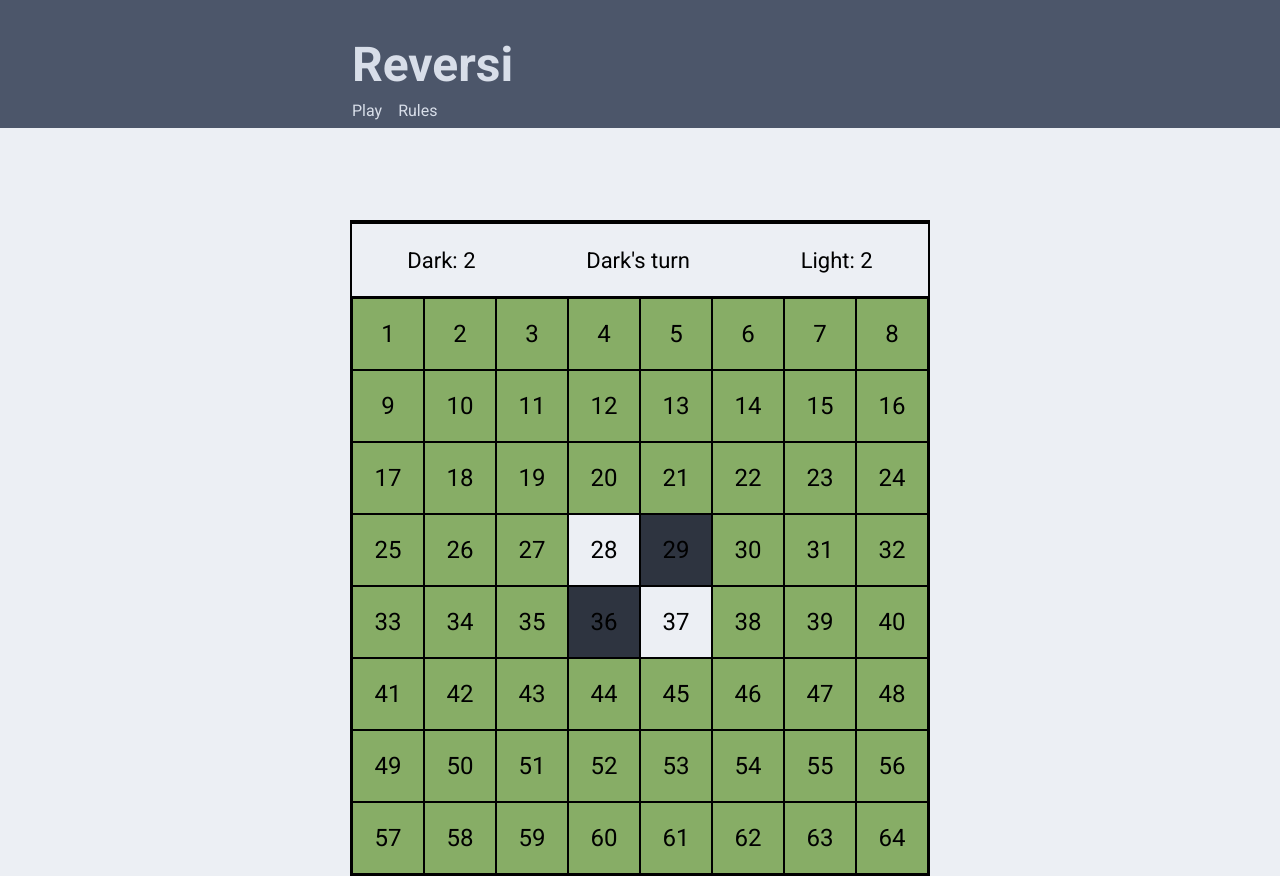
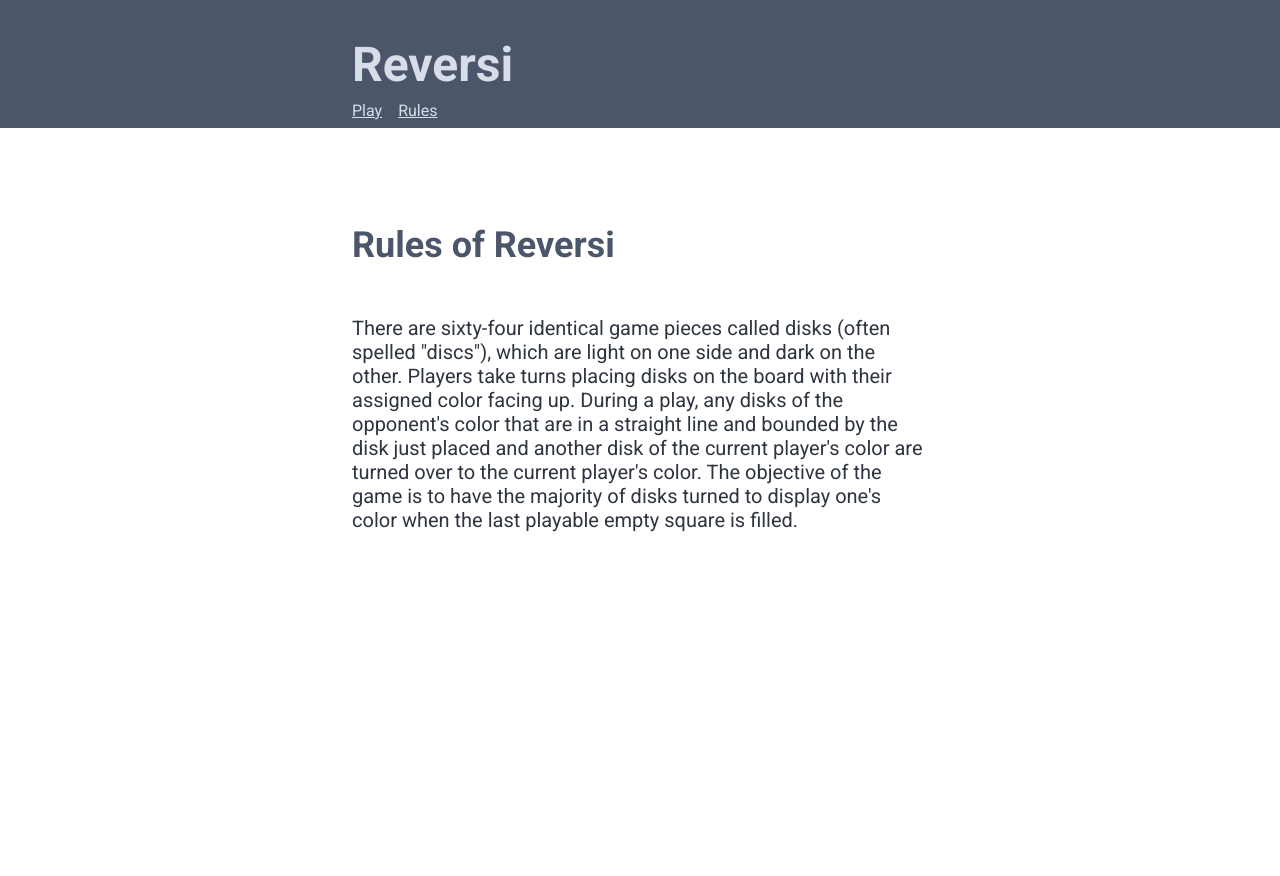
Before and after one commit to tarik-tezcan/reversi, a Vue app: page /rules in a window 1280 px wide. Built offline with nearby package versions, Linux system fonts and the light colour scheme.

Commit message:
Added router and added a basic rules page

```diff
--- a/package.json
+++ b/package.json
@@ -9,11 +9,13 @@
   },
   "dependencies": {
     "core-js": "^3.6.5",
-    "vue": "^3.0.0"
+    "vue": "^3.0.0",
+    "vue-router": "^4.0.0-0"
   },
   "devDependencies": {
     "@vue/cli-plugin-babel": "~4.5.0",
     "@vue/cli-plugin-eslint": "~4.5.0",
+    "@vue/cli-plugin-router": "~4.5.0",
     "@vue/cli-service": "~4.5.0",
     "@vue/compiler-sfc": "^3.0.0",
     "@vue/eslint-config-airbnb": "^5.0.2",
--- a/src/App.vue
+++ b/src/App.vue
@@ -1,66 +1,20 @@
 <template>
   <PageHeader />
-  <div id="game-wrapper">
-    <EndScreen
-      v-show="showEndScreen"
-      :light-score="lightScore"
-      :dark-score="darkScore"
-      :winner="winner"
-      @resetGame="setVisible"
-    />
-    <ReversiGrid
-      v-show="showGrid"
-      :key="playCount"
-      @gameEnd="setHidden"
-    />
-  </div>
+  <router-view />
 </template>
 
 <script>
-import ReversiGrid from './components/ReversiGrid.vue';
-import EndScreen from './components/EndScreen.vue';
 import PageHeader from './components/PageHeader.vue';
 
 export default {
   name: 'App',
   components: {
-    ReversiGrid,
-    EndScreen,
     PageHeader,
-  },
-  data() {
-    return {
-      showEndScreen: false,
-      showGrid: true,
-      lightScore: 0,
-      darkScore: 0,
-      playCount: 0,
-      winner: 'none',
-    };
-  },
-  methods: {
-    setHidden(lightsScore, darksScore, winnerIs) {
-      this.lightScore = lightsScore;
-      this.darkScore = darksScore;
-      this.winner = winnerIs;
-      this.showEndScreen = true;
-      this.showGrid = false;
-    },
-    setVisible() {
-      this.playCount += 1;
-      this.showEndScreen = false;
-      this.showGrid = true;
-    },
   },
 };
 </script>
 
 <style lang="scss">
-body {
-  margin: 0;
-  background-color: $nord6;
-}
-
 #app {
   font-family: Roboto, Avenir, Helvetica, Arial, sans-serif;
   -webkit-font-smoothing: antialiased;
@@ -73,16 +27,7 @@ body {
   align-items: center;
 }
 
-button {
-  font-family: Roboto;
-}
-
-#game-wrapper {
-  display: flex;
-  flex-direction: column;
-  justify-content: center;
-  align-items: center;
-  width: clamp(calc(4px * 72), calc(8px * 72), calc(8px * 72));
-  height: calc(8px * 72 + 72px);
+body {
+  margin: 0px;
 }
 </style>
--- a/src/components/PageHeader.vue
+++ b/src/components/PageHeader.vue
@@ -3,8 +3,16 @@
     <section id="top-bar">
       <h1>Reversi</h1>
       <div id="nav-bar">
-        <p>Play</p>
-        <p>Rules</p>
+        <p>
+          <router-link to="/">
+            Play
+          </router-link>
+        </p>
+        <p>
+          <router-link to="/rules">
+            Rules
+          </router-link>
+        </p>
       </div>
     </section>
   </header>
@@ -49,6 +57,10 @@ export default {
     }
   }
 
+  a {
+    color: $nord4;
+  }
+
   h1 {
     color: $nord4;
     font-size: 48px;
--- a/src/main.js
+++ b/src/main.js
@@ -1,4 +1,5 @@
 import { createApp } from 'vue';
 import App from './App.vue';
+import router from './router';
 
-createApp(App).mount('#app');
+createApp(App).use(router).mount('#app');
--- /dev/null
+++ b/src/router/index.js
@@ -0,0 +1,23 @@
+import { createRouter, createWebHistory } from 'vue-router';
+import Rules from '@/views/Rules.vue';
+import Home from '../views/Home.vue';
+
+const routes = [
+  {
+    path: '/',
+    name: 'Home',
+    component: Home,
+  },
+  {
+    path: '/rules',
+    name: 'Rules',
+    component: Rules,
+  },
+];
+
+const router = createRouter({
+  history: createWebHistory(process.env.BASE_URL),
+  routes,
+});
+
+export default router;
--- /dev/null
+++ b/src/views/Home.vue
@@ -0,0 +1,70 @@
+<template>
+  <div class="home">
+    <div id="game-wrapper">
+      <EndScreen
+        v-show="showEndScreen"
+        :light-score="lightScore"
+        :dark-score="darkScore"
+        :winner="winner"
+        @resetGame="setVisible"
+      />
+      <ReversiGrid
+        v-show="showGrid"
+        :key="playCount"
+        @gameEnd="setHidden"
+      />
+    </div>
+  </div>
+</template>
+
+<script>
+import ReversiGrid from '../components/ReversiGrid.vue';
+import EndScreen from '../components/EndScreen.vue';
+
+export default {
+  name: 'Home',
+  components: {
+    ReversiGrid,
+    EndScreen,
+  },
+  data() {
+    return {
+      showEndScreen: false,
+      showGrid: true,
+      lightScore: 0,
+      darkScore: 0,
+      playCount: 0,
+      winner: 'none',
+    };
+  },
+  methods: {
+    setHidden(lightsScore, darksScore, winnerIs) {
+      this.lightScore = lightsScore;
+      this.darkScore = darksScore;
+      this.winner = winnerIs;
+      this.showEndScreen = true;
+      this.showGrid = false;
+    },
+    setVisible() {
+      this.playCount += 1;
+      this.showEndScreen = false;
+      this.showGrid = true;
+    },
+  },
+};
+</script>
+
+<style lang="scss">
+button {
+  font-family: Roboto;
+}
+
+#game-wrapper {
+  display: flex;
+  flex-direction: column;
+  justify-content: center;
+  align-items: center;
+  width: clamp(calc(4px * 72), calc(8px * 72), calc(8px * 72));
+  height: calc(8px * 72 + 72px);
+}
+</style>
--- /dev/null
+++ b/src/views/Rules.vue
@@ -0,0 +1,44 @@
+<template>
+  <div class="rules">
+    <h2>Rules of Reversi</h2>
+    <p>
+      There are sixty-four identical game pieces called disks (often spelled
+      "discs"), which are light on one side and dark on the other. Players take
+      turns placing disks on the board with their assigned color facing up.
+      During a play, any disks of the opponent's color that are in a straight
+      line and bounded by the disk just placed and another disk of the current
+      player's color are turned over to the current player's color. The
+      objective of the game is to have the majority of disks turned to display
+      one's color when the last playable empty square is filled.
+    </p>
+  </div>
+</template>
+
+<script>
+export default {
+  name: 'Rules',
+};
+</script>
+
+<style lang="scss" scoped>
+.rules {
+  display: flex;
+  flex-direction: column;
+  justify-content: flex-start;
+  align-items: flex-start;
+  width: clamp(calc(4px * 72), calc(8px * 72), calc(8px * 72));
+  height: calc(8px * 72 + 72px);
+}
+
+h2 {
+  margin-top: 0px;
+  font-size: 36px;
+  color: $nord3;
+}
+
+p {
+  color: $nord0;
+  text-align: start;
+  font-size: 20px;
+}
+</style>
```
Also changed, not shown: src/components/HelloWorld.vue (+89 -13 lines), 1 other file (tests, documents, lock files or other folders).
